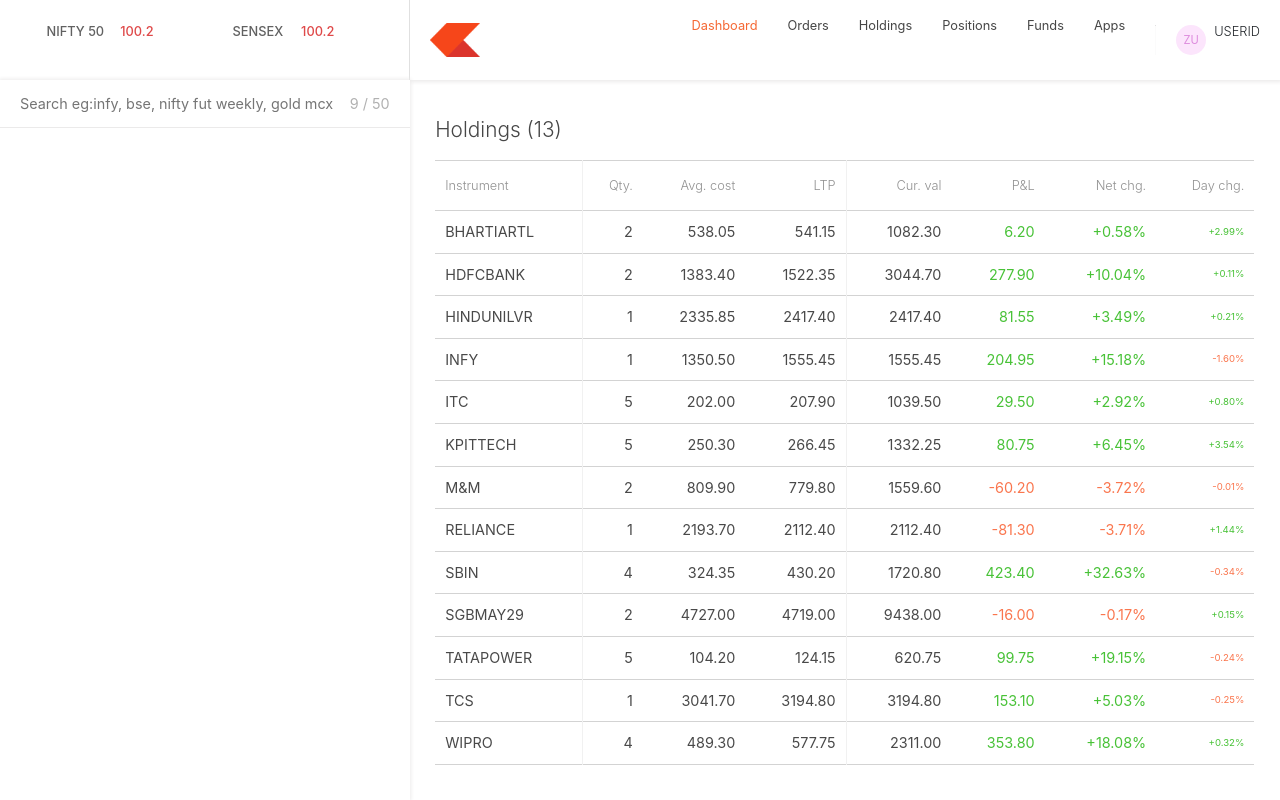
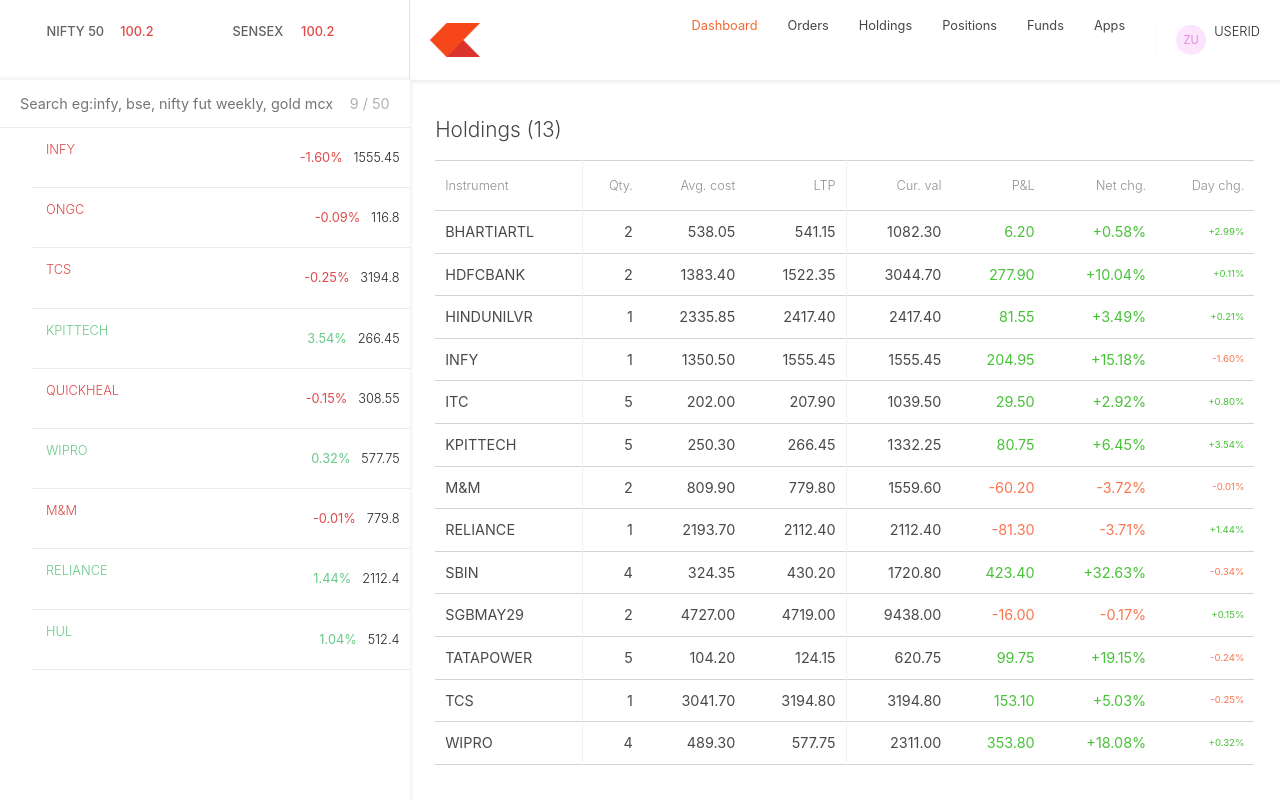
Before and after one commit to RitenChaudhari/Zerodha-Project, a React (Vite) app in the folder dashboard/: page /holdings in a window 1280 px wide. Built offline with nearby package versions, Linux system fonts and the light colour scheme.

Commit message:
Finished Dashboard working

```diff
--- a/dashboard/package.json
+++ b/dashboard/package.json
@@ -10,6 +10,9 @@
     "preview": "vite preview"
   },
   "dependencies": {
+    "@emotion/react": "^11.14.0",
+    "@emotion/styled": "^11.14.1",
+    "@mui/material": "^7.3.7",
     "axios": "^1.13.5",
     "chartjs": "^0.3.24",
     "react": "^19.2.0",
--- a/dashboard/src/components/WatchList.jsx
+++ b/dashboard/src/components/WatchList.jsx
@@ -1,4 +1,20 @@
-import React from "react";
+import React,{ useState } from "react";
+
+import {Tooltip, Grow} from "@mui/material";
+
+// import BarChartOutlinedIcon from '@mui/icons-material/BarChartOutlined';
+// import KeyboardArrowUpIcon from "@mui/icons-material/KeyboardArrowUp";
+// import KeyboardArrowDownIcon from "@mui/icons-material/KeyboardArrowDown"
+
+// import {KeyboardArrowUp,KeyboardArrowDown} from "@mui/icons-material";
+
+// import KeyboardArrowUpIcon from '@mui/icons-material/KeyboardArrowArrowUp';
+// import KeyboardArrowDownIcon from '@mui/icons-material/KeyboardArrowDown';
+
+// import ArrowUpwardIcon from '@mui/icons-material/ArrowUpward';
+// import ArrowDownwardIcon from '@mui/icons-material/ArrowDownward';
+
+import {watchlist} from "../data/data"
 
 const WatchList = () => {
   return (
@@ -11,12 +27,63 @@ const WatchList = () => {
           placeholder="Search eg:infy, bse, nifty fut weekly, gold mcx"
           className="search"
         />
-        <span className="counts"> 9 / 50</span>
+        <span className="counts"> {watchlist.length} / 50</span>
       </div>
 
-      <ul className="list"></ul>
+      <ul className="list">
+        {watchlist.map((stock,index) => {
+          return <WatchListItem stock={stock} key={index}/>
+        })}
+      </ul>
     </div>
   );
 };
 
 export default WatchList;
+
+const WatchListItem = ({stock}) =>{
+  const [showWatchListActions, setshowWatchListActions] = useState(false);
+
+  const handleMouseEnter = (event) => {
+    setshowWatchListActions(true);
+  }
+
+  const handleMouseExit = (event) =>{
+    setshowWatchListActions(false);
+  }
+
+  return (
+    <li onMouseEnter={handleMouseEnter} onMouseLeave={handleMouseExit}>
+      <div className="item">
+        <p className={stock.isDown? "down":"up"}>{stock.name}</p>
+        <div className="itemInfo">
+          {stock.isDown?(<span className="percent down">{stock.percent}</span>):(<span className="percent up">{stock.percent}</span>)}
+          {/* {stock.isDown?(<ArrowUpwardIcon className='up'/>):(<ArrowDownwardIcon className='down'/>)} */}
+          <span className="price">&nbsp;&nbsp;&nbsp;{stock.price}</span>
+        </div>
+      </div>
+      {showWatchListActions && <WatchListActions uid={stock.name} />}
+    </li>
+  )
+}
+
+const WatchListActions = ({uid}) => {
+  return (
+    <span className="actions">
+      <span>
+        <Tooltip title="Buy (B)" placement="top" arrow TransitionComponent={Grow}>
+          <button className="buy">Buy</button>
+        </Tooltip>
+        <Tooltip title="Sell (S)" placement="top" arrow TransitionComponent={Grow}>
+          <button className="sell">Sell</button>
+        </Tooltip>
+        <Tooltip title="Analytics (A)" placement="top" arrow TransitionComponent={Grow}>
+          <button className="chart" style={{padding:"0"}}>chart</button>
+        </Tooltip>
+        <Tooltip title="More" placement="top" arrow TransitionComponent={Grow}>
+          <button className="btn" style={{padding:"0"}}>...</button>
+        </Tooltip>
+      </span>
+    </span>
+  )
+}
```
Also changed, not shown: 2 other files (tests, documents, lock files or other folders).
